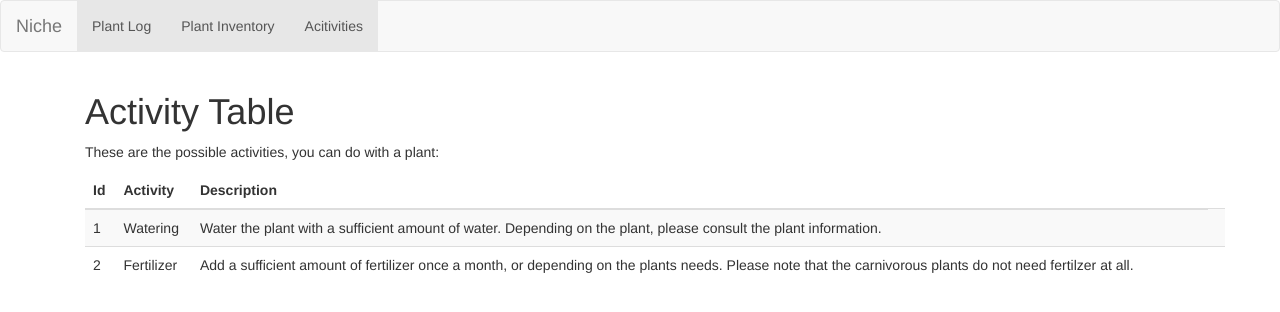
After one commit to Pentokeji/niche, a Django app: page /houseplants/activities in a window 1280 px wide. The commit adds this page. Shown: the top 312 px of the page. Run offline with Django 3.2, Linux system fonts and the light colour scheme; data comes from the database, SQL or seed files in the repository; both versions use the stored data as it was after the commit; some libraries are stand-ins or nearby versions.

Commit message:
basic functionality

```diff
--- a/niche/niche/houseplants/admin.py
+++ b/niche/niche/houseplants/admin.py
@@ -1,6 +1,8 @@
 from django.contrib import admin
 
-from .models import Plant
+from .models import Plant, Activity, PlantLog
 
 # Register your models here.
-admin.site.register(Plant)
+admin.site.register(Plant),
+admin.site.register(Activity),
+admin.site.register(PlantLog)
--- a/niche/niche/houseplants/models.py
+++ b/niche/niche/houseplants/models.py
@@ -1,4 +1,5 @@
 from django.db import models
+from datetime import date
 
 
 # Create your models here.
@@ -18,3 +19,25 @@ class Plant(models.Model):
 
     def __str__(self):
         return self.scientific_name
+
+
+# Keeping Track of the different possible activities.
+class Activity(models.Model):
+    name = models.TextField(default=" ", max_length=50)
+    description = models.TextField(default="Activity Description", max_length=200)
+
+    def __str__(self):
+        return self.name
+
+
+# Tracking information about the plants.
+class PlantLog(models.Model):
+    plant = models.ForeignKey(Plant, on_delete=models.CASCADE)
+    date = models.DateField(default=date.today())
+    activity = models.ForeignKey(Activity, on_delete=models.CASCADE)
+
+    def __str__(self):
+        return "%s %s %s" % (self.date, self.plant, self.activity)
+
+    class Meta:
+        ordering = ['date']
--- /dev/null
+++ b/niche/niche/houseplants/templates/houseplants/activities.html
@@ -0,0 +1,29 @@
+{% extends "houseplants/base.html" %}
+{% block content %}
+{% if activity_list %}
+<div class="container">
+<h1>Activity Table</h1>
+  <p>These are the possible activities, you can do with a plant:</p>
+  <table class="table table-striped">
+    <thead>
+      <tr>
+        <th>Id</th>
+        <th>Activity</th>
+        <th>Description</th>
+      </tr>
+    </thead>
+    <tbody>
+    {% for activity in activity_list %}
+      <tr>
+        <td>{{ activity.id }}</td>
+        <td>{{ activity.name }}</td>
+        <td>{{ activity.description }}<td>
+      </tr>
+    {% endfor %}
+    </tbody>
+  </table>
+</div>
+{% else %}
+    <p>No activities available.</p>
+{% endif %}
+{% endblock content %}
--- /dev/null
+++ b/niche/niche/houseplants/templates/houseplants/addPlant.html
@@ -0,0 +1 @@
+<h1>Add Plant</h1>
--- a/niche/niche/houseplants/templates/houseplants/base.html
+++ b/niche/niche/houseplants/templates/houseplants/base.html
@@ -2,22 +2,34 @@
 <!DOCTYPE html>
 <html lang="en">
 <head>
-  <title>Bootstrap Example</title>
+  <title>Niche - Plant Inventory</title>
   <meta charset="utf-8">
   <meta name="viewport" content="width=device-width, initial-scale=1">
   <link rel="stylesheet" href="https://maxcdn.bootstrapcdn.com/bootstrap/3.4.1/css/bootstrap.min.css">
   <script src="https://ajax.googleapis.com/ajax/libs/jquery/3.5.1/jquery.min.js"></script>
   <script src="https://maxcdn.bootstrapcdn.com/bootstrap/3.4.1/js/bootstrap.min.js"></script>
+  <script>
+  $(document).ready(function() {
+      $('#fertilizer_button').click(function(data){
+          console.log("Fertilizer button pessed")
+    });
+    $('#add-plant').click(function(data){
+          console.log("Add plant button pressed")
+    });
+  });
+</script>
 </head>
 <body>
 <header class="site-header">
 <nav class="navbar navbar-default">
   <div class="container-fluid">
     <div class="navbar-header">
-      <a class="navbar-brand" href="{% url 'index' %}">Niche</a>
+      <a class="navbar-brand" href="{% url 'houseplants:index' %}">Niche</a>
     </div>
     <ul class="nav navbar-nav">
-      <li class="active"><a href="{% url 'index' %}">Plant Inventory</a></li>
+      <li class="active"><a href="{% url 'houseplants:log' %}">Plant Log</a></li>
+      <li class="active"><a href="{% url 'houseplants:index' %}">Plant Inventory</a></li>
+      <li class="active"><a href="{% url 'houseplants:activities' %}">Acitivities</a></li>
     </ul>
   </div>
 </nav>
@@ -39,7 +51,7 @@
     </main>
     <!-- Optional JavaScript -->
     <!-- jQuery first, then Popper.js, then Bootstrap JS -->
-    <script src="https://code.jquery.com/jquery-3.2.1.slim.min.js" integrity="sha384-KJ3o2DKtIkvYIK3UENzmM7KCkRr/rE9/Qpg6aAZGJwFDMVNA/GpGFF93hXpG5KkN" crossorigin="anonymous"></script>
+    <script src="https://code.jquery.com/jquery-3.5.1.min.js" integrity="sha256-9/aliU8dGd2tb6OSsuzixeV4y/faTqgFtohetphbbj0=" crossorigin="anonymous"></script>
     <script src="https://cdnjs.cloudflare.com/ajax/libs/popper.js/1.12.9/umd/popper.min.js" integrity="sha384-ApNbgh9B+Y1QKtv3Rn7W3mgPxhU9K/ScQsAP7hUibX39j7fakFPskvXusvfa0b4Q" crossorigin="anonymous"></script>
     <script src="https://maxcdn.bootstrapcdn.com/bootstrap/4.0.0/js/bootstrap.min.js" integrity="sha384-JZR6Spejh4U02d8jOt6vLEHfe/JQGiRRSQQxSfFWpi1MquVdAyjUar5+76PVCmYl" crossorigin="anonymous"></script>
 </body>
--- a/niche/niche/houseplants/urls.py
+++ b/niche/niche/houseplants/urls.py
@@ -2,7 +2,13 @@ from django.urls import path
 
 from . import views
 
+app_name = 'houseplants'
 urlpatterns = [
 	path('', views.index, name='index'),
-	path('/<int:plant_id>/', views.detail, name='detail')
+	path('<int:plant_id>/', views.detail, name='detail'),
+	path('log', views.log, name='log'),
+	path('activities', views.activities, name='activities'),
+	path('<int:plant_id>/watering', views.add_water_log, name='water'),
+	path('<int:plant_id>/fertilizing', views.add_fertilizer_log, name='fertilize'),
+	path('add_plant', views.add_plant, name='add-plant')
 ]
--- a/niche/niche/houseplants/views.py
+++ b/niche/niche/houseplants/views.py
@@ -1,14 +1,73 @@
 from django.shortcuts import render, get_object_or_404
+from django.utils.timezone import now
+from django.http import JsonResponse, HttpResponse
+import json
 
-from .models import Plant
+from .models import Plant, Activity, PlantLog
 
 
 def index(request):
     plant_list = Plant.objects.order_by('scientific_name')
-    context = {'plant_list': plant_list}
+    watering_list = PlantLog.objects.order_by('date').last
+    fertilize_list = PlantLog.objects.order_by('date').last
+    context = {'plant_list': plant_list, 'watering_list': watering_list, 'fertilize_list': fertilize_list }
     return render(request, 'houseplants/index.html', context)
 
 
 def detail(request, plant_id):
     plant = get_object_or_404(Plant, pk=plant_id)
-    return render(request, 'houseplants/detail.html', {'plant': plant})
+    last_watering = PlantLog.objects.filter(plant=plant_id, activity='1').order_by('date').last
+    last_fertilized = PlantLog.objects.filter(plant=plant_id, activity='2').order_by('date').last
+    return render(request, 'houseplants/detail.html', {'plant': plant, 'last_watering': last_watering, 'last_fertilized': last_fertilized})
+
+
+def log(request):
+    log_list = PlantLog.objects.order_by('-date')
+    context = {
+        'log_list': log_list
+        }
+    return render(request, 'houseplants/log.html', context)
+
+
+def activities(request):
+    activity_list = Activity.objects.order_by('id')
+    context = {
+        'activity_list': activity_list
+        }
+    return render(request, 'houseplants/activities.html', context)
+
+
+def add_water_log(request, plant_id):
+    print("Add Water Getting Called")
+    if request.method == 'POST':
+        print(f'Plant: {plant_id}')
+        # plant = Plant.objects.get(pk=plant_id).scientific_name
+        print(now())
+        watering = PlantLog(plant=Plant.objects.get(pk=plant_id), date=now(), activity=Activity.objects.get(pk='1'))
+        watering.save()
+        data = {
+            'plant': plant_id,
+            'date': now(),
+            'activity': '1'
+        }
+        return JsonResponse(data, status=200)
+    else:
+        return JsonResponse({"error": "Please contact your administrator."}, status=400)
+
+
+def add_fertilizer_log(request, plant_id):
+    if request.method == 'POST':
+        fertilizer = PlantLog(plant=Plant.objects.get(pk=plant_id), date=now(), activity=Activity.objects.get(pk='2'))
+        fertilizer.save()
+        data = {
+            'plant': plant_id,
+            'date': now(),
+            'activity': '1'
+        }
+        return JsonResponse(data, status=200)
+    else:
+        return JsonResponse({"error": "Please contact your administrator."}, status=400)
+
+
+def add_plant(request):
+    return render(request, 'houseplants/addPlant.html')
--- a/niche/niche/niche/urls.py
+++ b/niche/niche/niche/urls.py
@@ -17,6 +17,6 @@ from django.contrib import admin
 from django.urls import include, path
 
 urlpatterns = [
-    path('houseplants', include('houseplants.urls')),
+    path('houseplants/', include('houseplants.urls')),
     path('admin/', admin.site.urls),
 ]
```
Also changed, not shown: niche/niche/houseplants/templates/houseplants/detail.html (+17 -3 lines), niche/niche/houseplants/templates/houseplants/index.html (+9 -1 lines), niche/niche/houseplants/templates/houseplants/log.html (added, +29 -0 lines), niche/niche/db.sqlite3, niche/niche/houseplants/migrations/0006_activity_plantlog.py (added).
